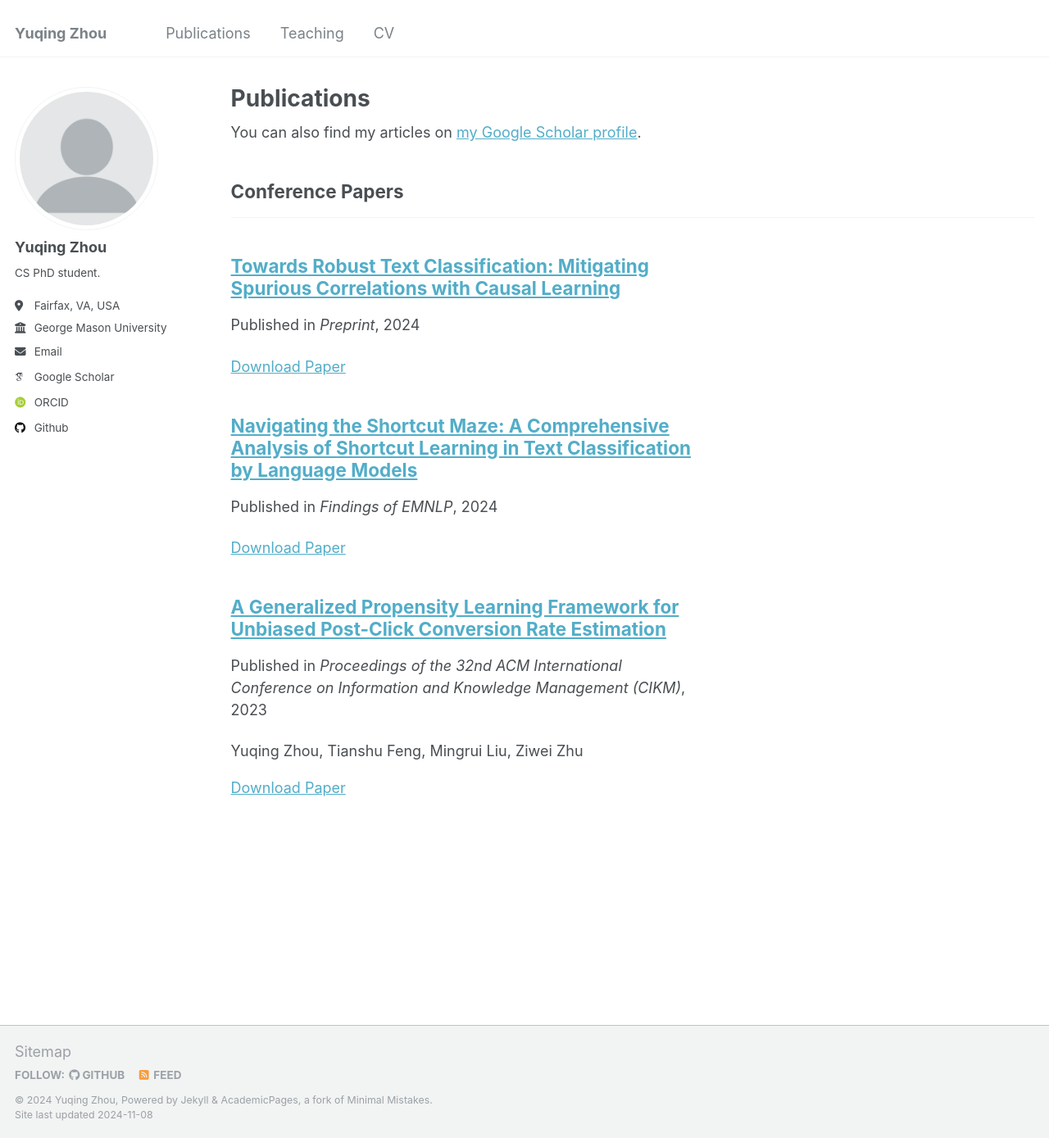
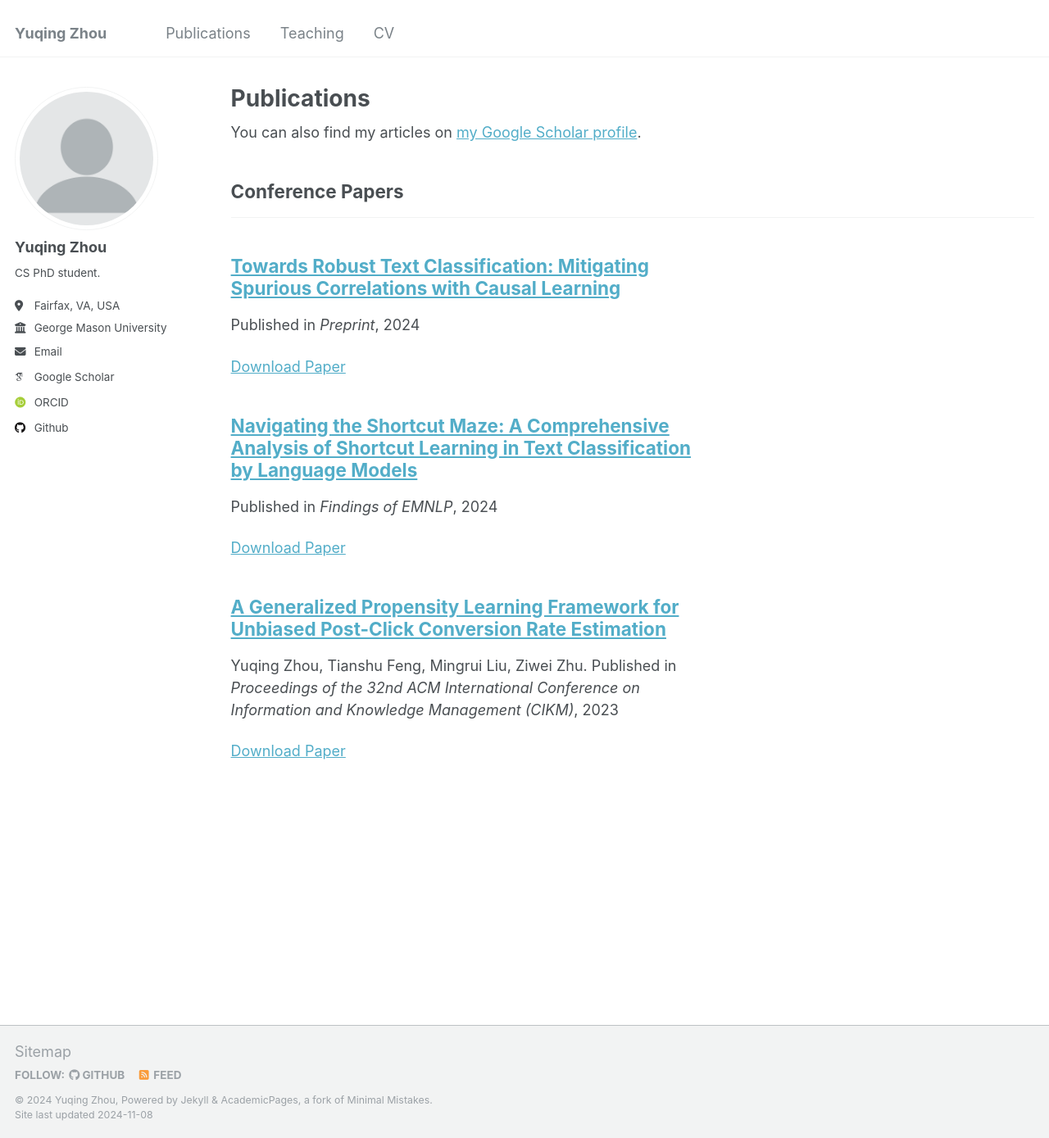
Before and after one commit to yuqing-zhou/yuqing-zhou.github.io, a Jekyll site: the page built from _pages/publications.html, in a window 1280 px wide and 1389 px high. Shown: the whole window at 82% size. Built offline with Jekyll 4.4.1, drawn with Linux system fonts in a browser that asks for light colours; some web fonts are replaced.

Commit message:
update publication template

```diff
--- a/_includes/archive-single.html
+++ b/_includes/archive-single.html
@@ -41,10 +41,7 @@
         {% if post.collection == 'teaching' %}
           <p> {{ post.type }}, <i>{{ post.venue }}</i>, {{ post.date | default: "1900-01-01" | date: "%Y" }} </p>
         {% elsif post.collection == 'publications' %}
-          <p>Published in <i>{{ post.venue }}</i>, {{ post.date | default: "1900-01-01" | date: "%Y" }} </p>
-          {% if post.author %}
-            {{ post.author }}
-          {% endif %}
+          <p>{% if post.author %} {{ post.author }}.{% endif %} Published in <i>{{ post.venue }}</i>, {{ post.date | default: "1900-01-01" | date: "%Y" }} </p>
         {% elsif post.date %}
          <p class="page__date"><strong><i class="fa fa-fw fa-calendar" aria-hidden="true"></i> {{ site.data.ui-text[site.locale].date_label | default: "Published:" }}</strong> <time datetime="{{ post.date | default: "1900-01-01" | date_to_xmlschema }}">{{ post.date | default: "1900-01-01" | date: "%B %d, %Y" }}</time></p>
         {% endif %}
```
